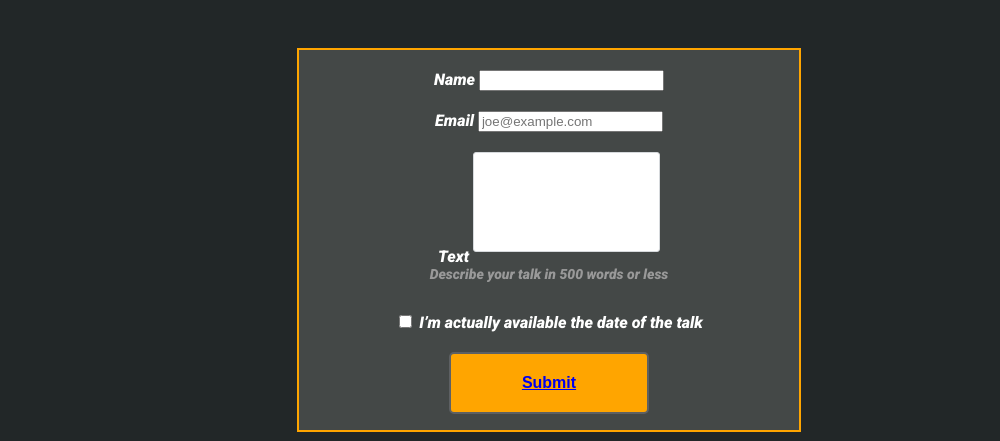
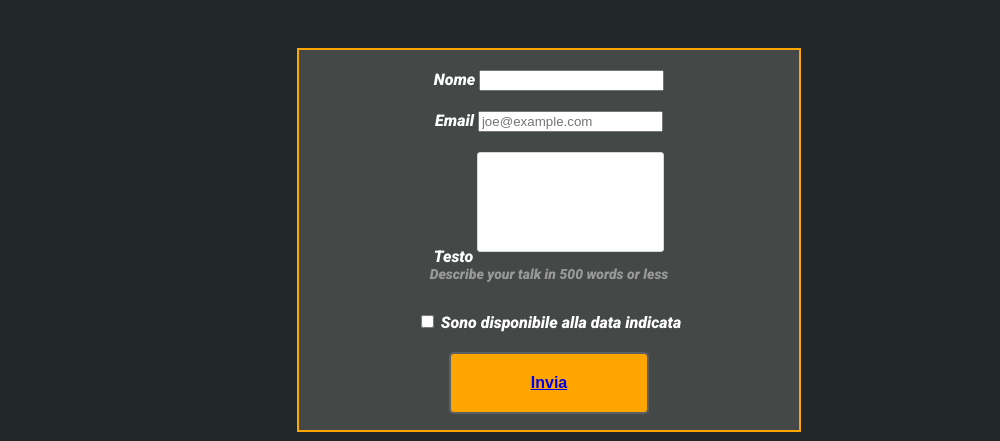
Before and after one commit to Defset/ultimo-18-40, a plain HTML site: page index.html in a window 1280 px wide. Shown: the part 1378-1819 px from the top of the page, without its empty margins (18-1018 px from the left). Drawn offline with nearby package versions, Linux system fonts and the light colour scheme.

Commit message:
Update index.html

```diff
--- a/index.html
+++ b/index.html
@@ -130,7 +130,7 @@
 <div id="contact">
 <div class="form">
  <div class="form-row">
-  <label for='full-name'>Name</label>
+  <label for='full-name'>Nome</label>
   <input id='fromName' name='full-name' type='text'/>
   </div>
   <div class='form-row'>
@@ -142,7 +142,7 @@
   </div>
 
   <div class='form-row'>
-    <label for='abstract'>Text</label>
+    <label for='abstract'>Testo</label>
     <textarea id='msg' name='abstract'></textarea>
     <div class='instructions'>Describe your talk in 500 words or less</div>
   </div>
@@ -152,12 +152,12 @@
            name='available'
            type='checkbox'
            value='is-available'/>
-    <span>I’m actually available the date of the talk</span>
+    <span>Sono disponibile alla data indicata</span>
     </label>
   </div>
 
   <div class='form-row'>
-    <button><a href="mailto:eliadorigattionline@gmail.com">Submit</a></button>
+    <button><a href="mailto:eliadorigattionline@gmail.com">Invia</a></button>
   </div>
  </div>
 </div>
```
